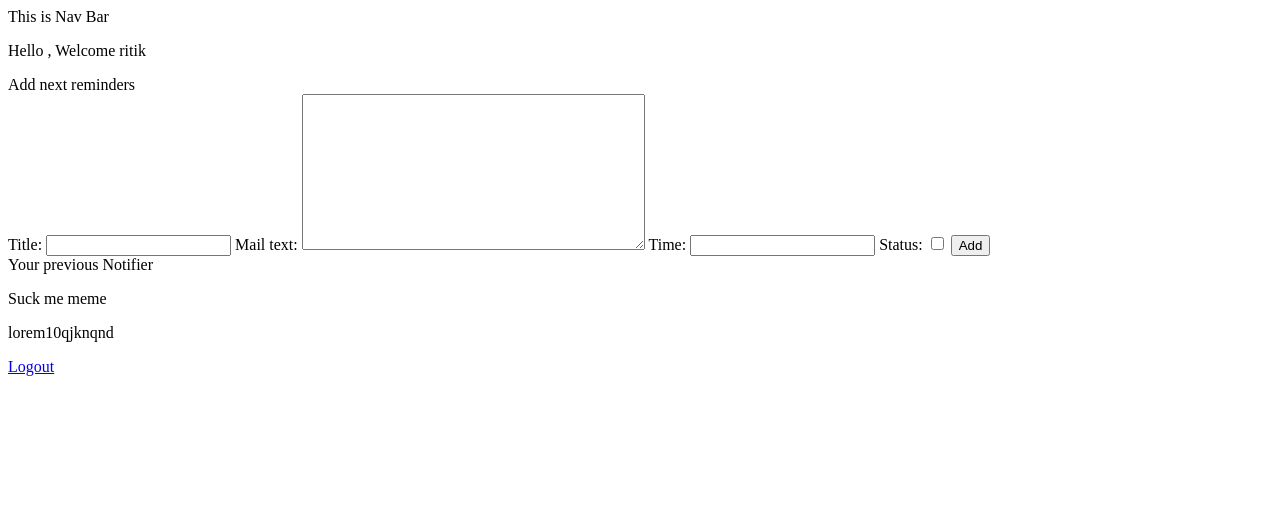
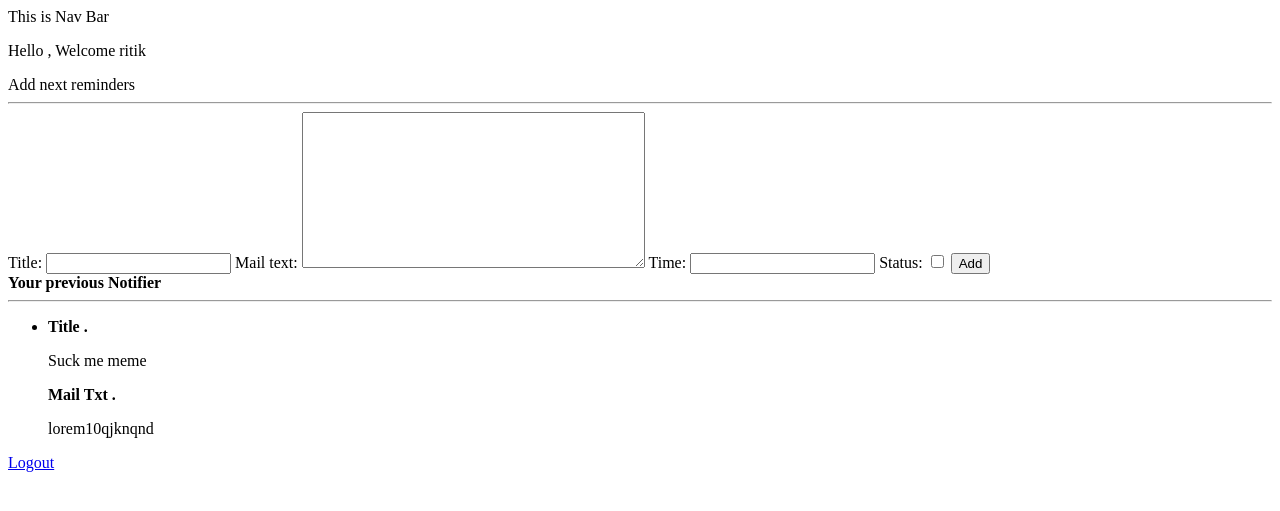
Before and after one commit to dwivedi-ritik/email-notifier, a Django app: page /user/ in a window 1280 px wide. Shown: the top 511 px of the page. Run offline with Django 4.2, Linux system fonts and the light colour scheme; a user stored in the database is signed in; data comes from the database, SQL or seed files in the repository; both versions use the stored data as it was after the commit.

Commit message:
slighter

```diff
--- a/app/templates/app/profile.html
+++ b/app/templates/app/profile.html
@@ -6,17 +6,27 @@
 <p>Hello , Welcome {{request.user}}</p>
 
 Add next reminders
+<hr>
 <form method="POST">
     {% csrf_token %}
     {{ email_form }}
     <button type="submit">Add</button>
 </form>
 
-Your previous Notifier
-{% for user_email in user_emails %}
-<p>{{ user_email.title }}</p>
-<p>{{ user_email.mail_text }}</p>
-{% endfor %}
+<strong>Your previous Notifier</strong>
+<hr>
+
+<ul>
+    {% for user_email in user_emails %}
+    <li>
+        <strong>Title . </strong>
+        <p>{{ user_email.title }}</p>
+        <strong>Mail Txt . </strong>
+        <p>{{ user_email.mail_text }}</p>
+    </li>
+    {% endfor %}
+
+</ul>
 <a href='{% url "logout" %}'>Logout </a>
 
 {% endif %}
```
Also changed, not shown: db.sqlite3.
